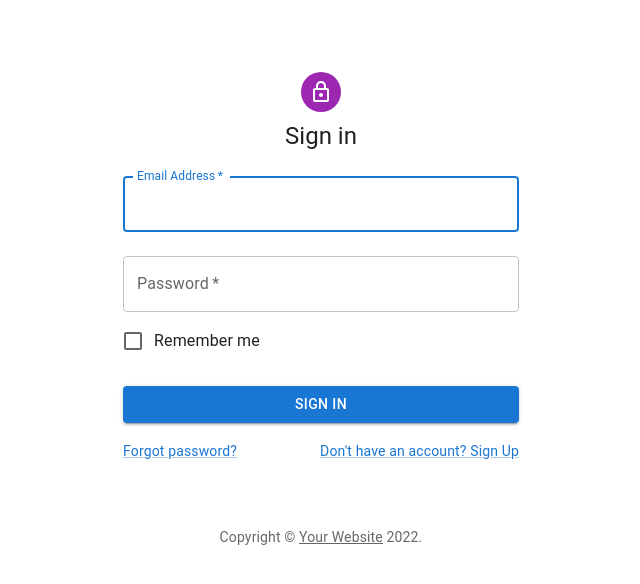
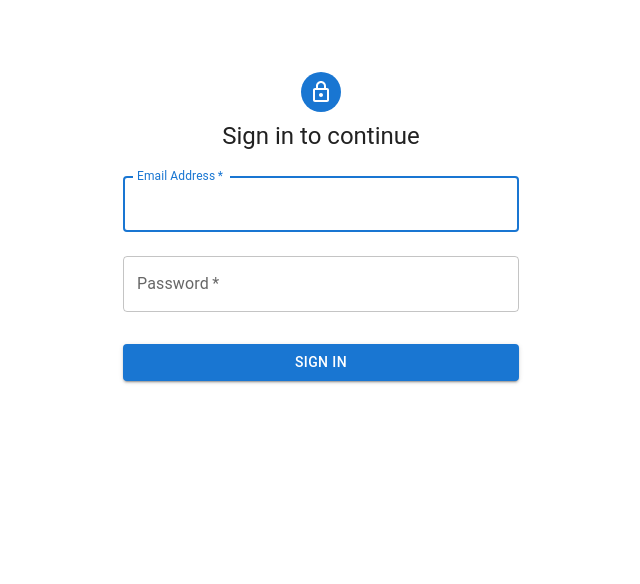
Before and after one commit to JepoySanity/react-trnng, a React (Create React App) app: page / in a window 1280 px wide. Shown: the top 584 px of the page, without its empty margins (319-959 px from the left). Built offline with nearby package versions, Linux system fonts and the light colour scheme.

Commit message:
initialize routes

```diff
--- a/src/App.js
+++ b/src/App.js
@@ -1,9 +1,22 @@
 import Login from "./Components/Login"
+import Members from "./Components/Members"
+import MemberNew from "./Components/Members/NewMember"
+import MemberEdit from "./Components/Members/EditMember"
+import MemberInfo from "./Components/Members/MemberInfo"
+import { BrowserRouter, Routes, Route } from "react-router-dom"
 
 function App() {
   return (
     <div className="App">
-      <Login/>
+      <BrowserRouter>
+        <Routes>
+          <Route path="/" element={ <Login/> } />
+          <Route path="/members" element={ <Members/> } />
+          <Route path="/member/new" element={ <MemberNew/> } />
+          <Route path="/member/edit/:member_id" element={ <MemberEdit/> } />
+          <Route path="/member/info/:member_id" element={ <MemberInfo/> } />
+        </Routes>
+      </BrowserRouter>
     </div>
   );
 }
--- a/src/Components/Login/index.jsx
+++ b/src/Components/Login/index.jsx
@@ -12,19 +12,6 @@ import LockOutlinedIcon from '@mui/icons-material/LockOutlined';
 import Typography from '@mui/material/Typography';
 import Container from '@mui/material/Container';
 import { createTheme, ThemeProvider } from '@mui/material/styles';
-
-function Copyright(props) {
-  return (
-    <Typography variant="body2" color="text.secondary" align="center" {...props}>
-      {'Copyright © '}
-      <Link color="inherit" href="https://mui.com/">
-        Your Website
-      </Link>{' '}
-      {new Date().getFullYear()}
-      {'.'}
-    </Typography>
-  );
-}
 
 const theme = createTheme();
 
@@ -50,11 +37,11 @@ export default function SignIn() {
             alignItems: 'center',
           }}
         >
-          <Avatar sx={{ m: 1, bgcolor: 'secondary.main' }}>
+          <Avatar sx={{ m: 1, bgcolor: 'primary.main' }}>
             <LockOutlinedIcon />
           </Avatar>
           <Typography component="h1" variant="h5">
-            Sign in
+            Sign in to continue
           </Typography>
           <Box component="form" onSubmit={handleSubmit} noValidate sx={{ mt: 1 }}>
             <TextField
@@ -77,10 +64,10 @@ export default function SignIn() {
               id="password"
               autoComplete="current-password"
             />
-            <FormControlLabel
+            {/* <FormControlLabel
               control={<Checkbox value="remember" color="primary" />}
               label="Remember me"
-            />
+            /> */}
             <Button
               type="submit"
               fullWidth
@@ -89,7 +76,7 @@ export default function SignIn() {
             >
               Sign In
             </Button>
-            <Grid container>
+            {/* <Grid container>
               <Grid item xs>
                 <Link href="#" variant="body2">
                   Forgot password?
@@ -100,10 +87,9 @@ export default function SignIn() {
                   {"Don't have an account? Sign Up"}
                 </Link>
               </Grid>
-            </Grid>
+            </Grid> */}
           </Box>
         </Box>
-        <Copyright sx={{ mt: 8, mb: 4 }} />
       </Container>
     </ThemeProvider>
   );
--- /dev/null
+++ b/src/Components/Members/EditMember.jsx
@@ -0,0 +1,7 @@
+import React from 'react'
+
+export default function EditMember() {
+  return (
+    <div>EditMember</div>
+  )
+}
--- /dev/null
+++ b/src/Components/Members/MemberInfo.jsx
@@ -0,0 +1,7 @@
+import React from 'react'
+
+export default function MemberInfo() {
+  return (
+    <div>MemberInfo</div>
+  )
+}
--- /dev/null
+++ b/src/Components/Members/NewMember.jsx
@@ -0,0 +1,7 @@
+import React from 'react'
+
+export default function NewMember() {
+  return (
+    <div>NewMember</div>
+  )
+}
--- /dev/null
+++ b/src/Components/Members/index.jsx
@@ -0,0 +1,7 @@
+import React from 'react'
+
+export default function index() {
+  return (
+    <div>List of Members</div>
+  )
+}
```
